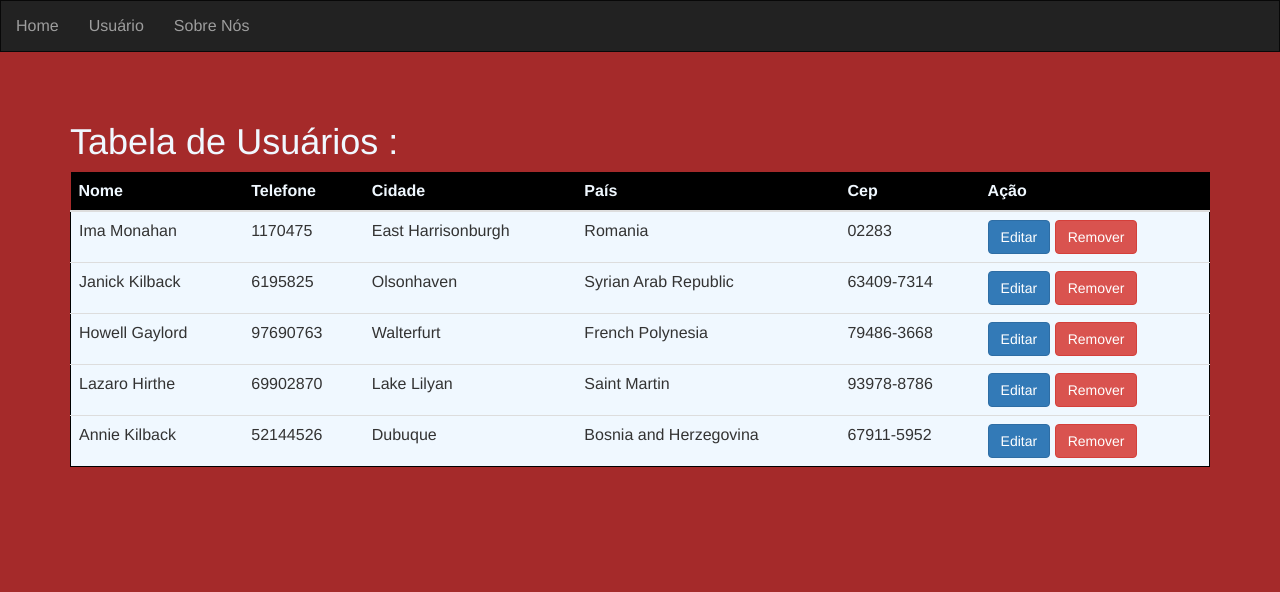
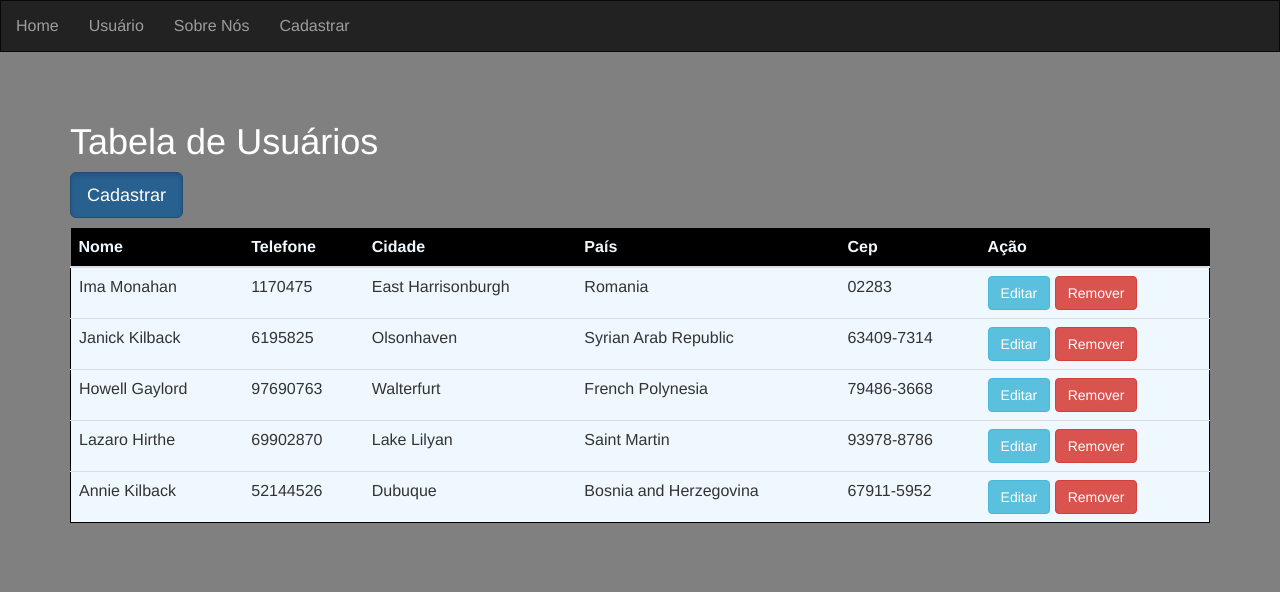
Before and after one commit to Anselmo17/Mvc_usuarios, a Node server app: page /usuario in a window 1280 px wide. Shown: the top 592 px of the page. Run offline with Node 20, Linux system fonts and the light colour scheme; some libraries are stand-ins or nearby versions.

Commit message:
Create operation users

```diff
--- a/operation/operationUsuario.ejs
+++ b/operation/operationUsuario.ejs
@@ -1,20 +1,18 @@
-
- <!-- funcoes para usuarios -->
+<!-- funcoes para usuarios -->
 <script>
 
+  function createUsuario() {
+    console.log("Criando teste ok ");
+  }
 
-   function createUsuario() {
-    console.log("teste ok ");
+  function editarUsuario(id) {
+    console.log("editando teste ok " + id);
   }
 
 
   function removerUsuario() {
-    console.log("teste 2 ok ");
+    console.log("Remove teste 2 ok ");
   }
 
 
-
-
-
-
 </script>
--- a/public/css/styles.css
+++ b/public/css/styles.css
@@ -4,7 +4,7 @@ body {
 }
 
 html{
-  background:brown;
+  background:gray;
 }
 
 header .navbar {
@@ -15,7 +15,7 @@ header .navbar {
 main {
   min-height: 500px;
   padding: 50px 0;
-  background:brown;
+  background: gray;
 }
 
 thead.thead-dark {
@@ -23,6 +23,7 @@ thead.thead-dark {
   color: aliceblue;
 }
 
+/* pagina sobre  */
 .sobre {
 background: aliceblue;
 border-radius: 10px;
@@ -30,6 +31,10 @@ border-radius: 10px;
 
 
 /* tabela */
+table{
+  margin-top: 10px;
+  border-radius: 8px;
+}
 tbody{
   background: aliceblue;
   border: solid 1px black;
@@ -37,4 +42,31 @@ tbody{
 
 .titleUsuario{
 color: aliceblue;
+text-align: left;
 }
+
+/* page home */
+.titleHome{
+color: snow;
+}
+
+
+/* formulario Usuario */
+.formUsuario{
+  background:saddlebrown;
+  padding: 10px;
+  border-radius: 10px;
+  padding: 10px;
+}
+
+.formUsuario label{
+color: aliceblue;
+}
+
+.titleUsuario{
+  color:white;
+}
+
+.btn-primary.active{
+  cursor: pointer;
+}
--- a/routers/controllerUsuario.js
+++ b/routers/controllerUsuario.js
@@ -7,8 +7,9 @@ const { listUsers } = require('../listas/listas');
 
 // rotas app usuarios
 app.get('/', (req, res) => {
-  res.render('pages/home')
+  res.status(200).render('pages/home')
 });
+
 
 app.get('/usuario', (req, res) => {
 
@@ -18,7 +19,20 @@ app.get('/usuario', (req, res) => {
   });
 });
 
-
 app.get('/sobre', (req, res) => {
   res.status(200).render('pages/SobreNos');
 });
+
+
+// chama a pagina de cadastrar usuario
+app.get('/cadastrar', (req, res) => {
+  res.render('pages/cadastrar')
+});
+
+
+// cadastra e redireciona o usuario para pagina usuário
+app.post('/cadastrar', (req, res) => {
+
+  // depois de enviar rediciona a pagina usuario
+  res.status(200).redirect('pages/usuario')
+});
--- a/views/layout.ejs
+++ b/views/layout.ejs
@@ -9,8 +9,15 @@
   <link rel="stylesheet" type="text/css" href="https://maxcdn.bootstrapcdn.com/bootstrap/3.3.7/css/bootstrap.min.css">
   <link rel="stylesheet" type="text/css" href="/css/styles.css">
 
+  <!-- javascript -->
+  <script src="https://code.jquery.com/jquery-3.4.1.min.js"
+    integrity="sha256-CSXorXvZcTkaix6Yvo6HppcZGetbYMGWSFlBw8HfCJo=" crossorigin="anonymous"></script>
+  <script src="https://maxcdn.bootstrapcdn.com/bootstrap/3.3.7/js/bootstrap.min.js"
+    integrity="sha384-Tc5IQib027qvyjSMfHjOMaLkfuWVxZxUPnCJA7l2mCWNIpG9mGCD8wGNIcPD7Txa"
+    crossorigin="anonymous"></script>
 </head>
 
+<!-- body -->
 <body>
   <header>
     <nav class="navbar navbar-inverse">
@@ -18,6 +25,7 @@
         <li><a href="/">Home</a></li>
         <li><a href="/usuario">Usuário</a></li>
         <li><a href="/sobre">Sobre Nós</a></li>
+        <li><a href="/cadastrar">Cadastrar</a></li>
       </ul>
     </nav>
   </header>
@@ -32,4 +40,5 @@
 
   </footer>
 </body>
+
 </html>
--- a/views/pages/home.ejs
+++ b/views/pages/home.ejs
@@ -1,4 +1,3 @@
 <%- contentFor('body') %>
-<div class="jumbotron text-center">
-    <h1>Seja bem vindo a home <h1>
-</div>
+
+    <h1 class="titleHome">Seja bem vindo a home <h1>
--- a/views/pages/usuario.ejs
+++ b/views/pages/usuario.ejs
@@ -1,11 +1,19 @@
 <%- contentFor('body') %>
+
 
 <!-- chama as funcoes dos usuarios -->
 <%- include('../../operation/operationUsuario.ejs'); %>
 
 
 <!-- titulo da pagina -->
-<h1 class="titleUsuario">Tabela de Usuários : </h1>
+<h1 class="titleUsuario">Tabela de Usuários  </h1>
+
+
+<!-- cadastrar usuarios -->
+<form>
+  <a href="/cadastrar" class="btn btn-primary btn-lg active chamaCadastro" role="button"
+    aria-pressed="true">Cadastrar</a>
+</form>
 
 
 <!-- tabela de dados -->
@@ -22,7 +30,7 @@
   </thead>
 
   <tbody>
-    <% for (user of usuarios){%>
+    <% for (user of usuarios){ %>
     <tr>
       <td><%= user.name %></td>
       <td><%= user.phone %></td>
@@ -30,10 +38,27 @@
       <td><%= user.country %></td>
       <td><%= user.zipCode %></td>
       <td>
-        <button type="button" class="btn btn-primary" onclick="createUsuario()">Editar</button>
-        <button type="button" class="btn btn-danger" onclick="removerUsuario()">Remover</button>
+        <button type="button" class="btn btn-info" onclick="editarUsuario('<%= user.id %>')">Editar</button>
+        <button type="button" class="btn btn-danger" data-toggle="modal" data-target="#myModal">Remover</button>
       </td>
     </tr>
     <% } %>
   </tbody>
 </table>
+
+
+
+<!-- Modal Confirmação -->
+<div class="modal fade" id="myModal" tabindex="-1" role="dialog" aria-labelledby="myModalLabel">
+  <div class="modal-dialog" role="document">
+    <div class="modal-content">
+      <div class="modal-body">
+       Tem certeza que deseja remover o dado.
+      </div>
+      <div class="modal-footer">
+        <button type="button" class="btn btn-default" data-dismiss="modal">Não</button>
+        <button type="button" class="btn btn-success" data-dismiss="modal" onclick="removerUsuario('<%= user.id %>')">Sim</button>
+      </div>
+    </div>
+  </div>
+</div>
```
Also changed, not shown: views/pages/cadastrar.ejs (added, +29 -0 lines). Lines whose indentation alone changed are shown as unchanged.
